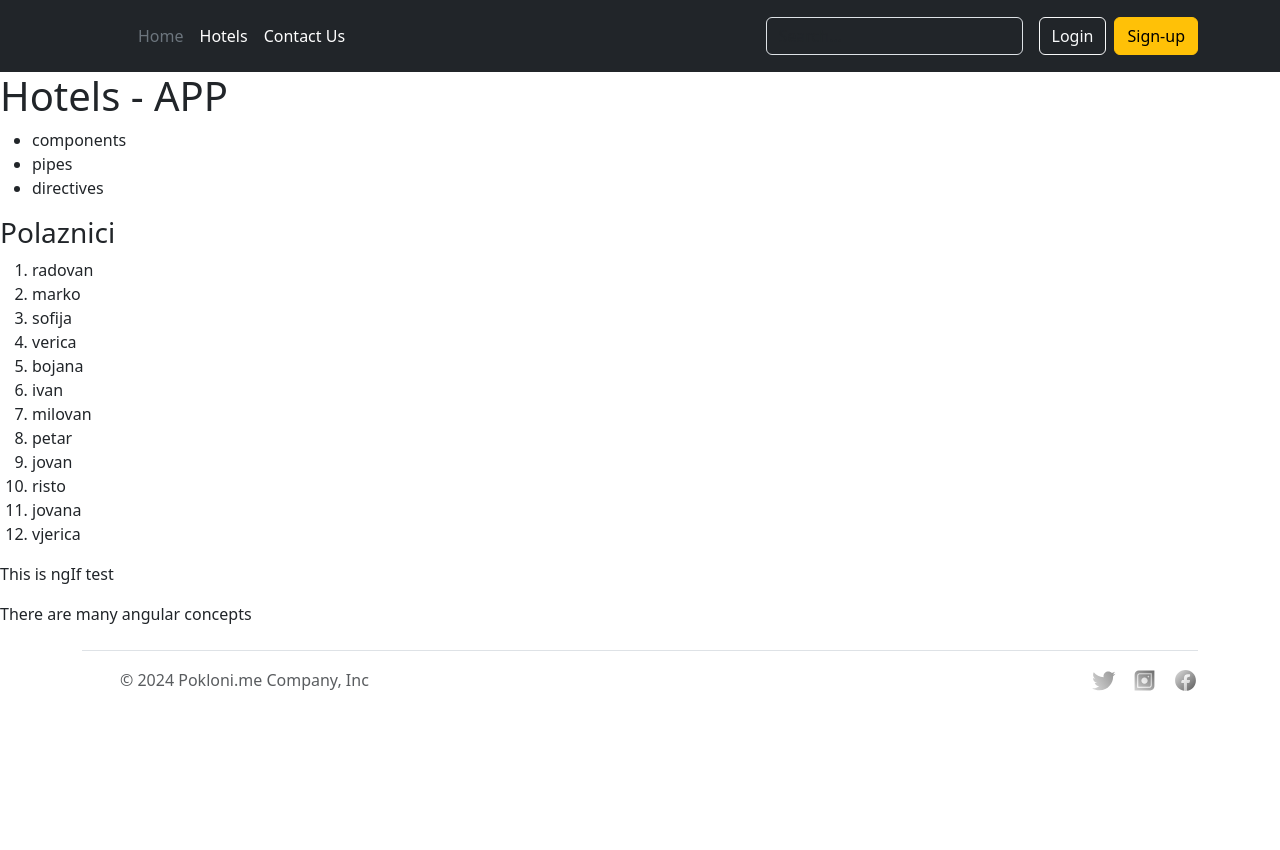
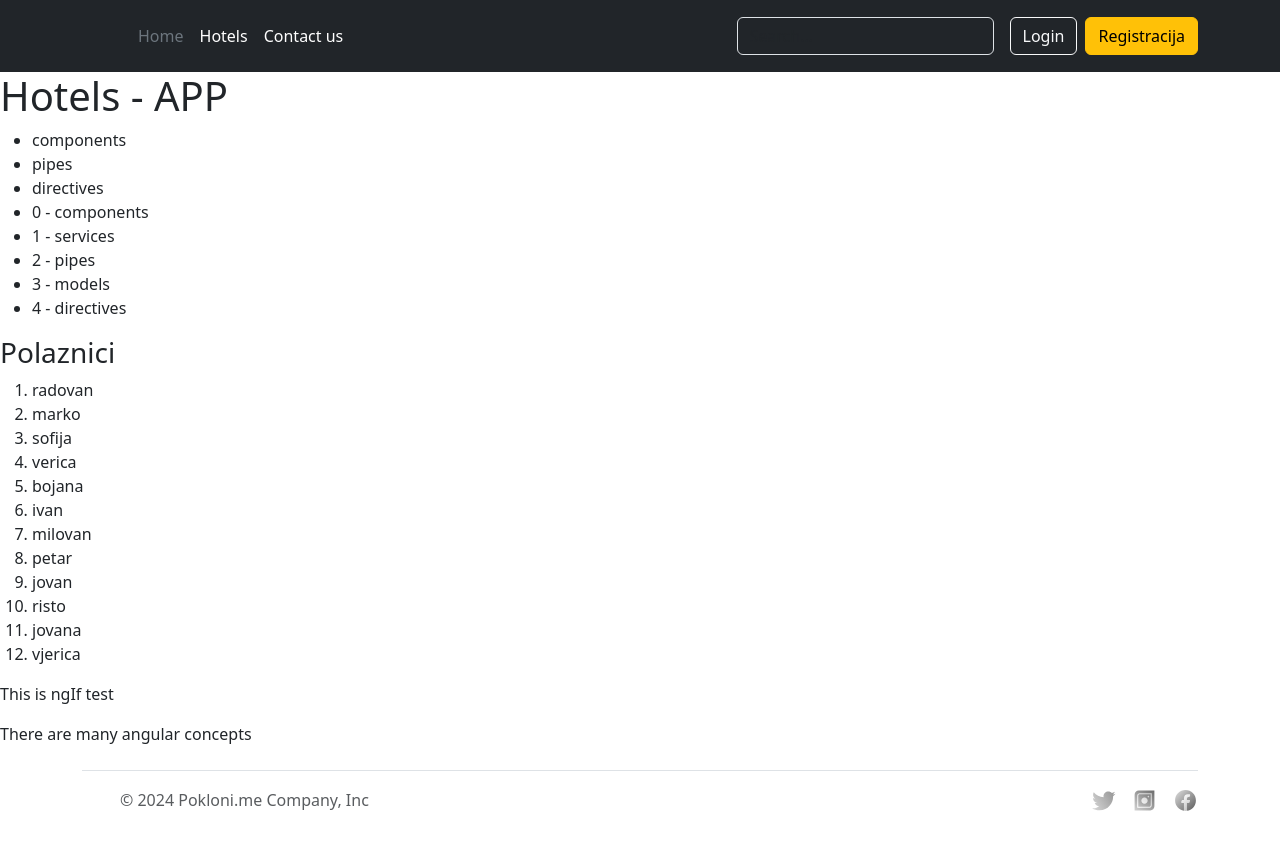
Before and after one commit to RadovanCipovic/flima-flix-movieStream, an Angular app: page / in a window 1280 px wide. Shown: the top 850 px of the page. Before the commit the page ends 800 px from the top, so only its background shows below. Built offline with nearby package versions, Linux system fonts and the light colour scheme.

Commit message:
dodati novi moduli

```diff
--- a/src/app/app-routing.module.ts
+++ b/src/app/app-routing.module.ts
@@ -1,21 +1,17 @@
-import { NgModule } from '@angular/core';
-import { RouterModule, Routes } from '@angular/router';
-import { HomeComponent } from './components/pages/home/home.component';
-import { ContactUsComponent } from './components/pages/contact-us/contact-us.component';
-import { HotelsComponent } from './components/pages/hotels/hotels.component';
+import { NgModule } from "@angular/core";
+import { RouterModule, Routes } from "@angular/router";
+import { HomeComponent } from "./components/pages/home/home.component";
+import { ContactUsComponent } from "./components/pages/contact-us/contact-us.component";
+import { HotelsComponent } from "./components/pages/hotels/hotels.component";
 
 const routes: Routes = [
   {
-    path: '',
-    component: HomeComponent,
-  },
-  {
-    path: 'contact',
-    component: ContactUsComponent,
-  },
-  {
-    path: 'hotels',
-    component: HotelsComponent,
+    path: "",
+    loadChildren: () => {
+      return import("./components/pages/pages.module").then(
+        (pm) => pm.PagesModule
+      );
+    },
   },
 ];
 
--- a/src/app/components/common/header/header.component.html
+++ b/src/app/components/helpers/header/header.component.html
@@ -27,7 +27,7 @@
         </li>
         <li>
           <a routerLink="/contact" class="nav-link px-2 text-white"
-            >Contact Us</a
+            >Contact us</a
           >
         </li>
       </ul>
@@ -43,7 +43,7 @@
 
       <div class="text-end">
         <button type="button" class="btn btn-outline-light me-2">Login</button>
-        <button type="button" class="btn btn-warning">Sign-up</button>
+        <button type="button" class="btn btn-warning">Registracija</button>
       </div>
     </div>
   </div>
--- a/src/app/components/pages/home/home.component.html
+++ b/src/app/components/pages/home/home.component.html
@@ -3,9 +3,9 @@
   <ng-container *ngFor="let item of anuglarConcepts; let i = index">
     <li *ngIf="i % 2 == 0">{{ item }}</li>
   </ng-container>
-  <!-- <li *ngFor="let item of anuglarConcepts; let i = index">
+  <li *ngFor="let item of anuglarConcepts; let i = index">
     {{ i }} - {{ item }}
-  </li> -->
+  </li>
 </ul>
 <h3>{{ description }}</h3>
 <ol>
```
Also changed, not shown: src/app/app.module.ts (+8 -11 lines), src/app/components/helpers/helpers.module.ts (added, +12 -0 lines), src/app/components/pages/pages-routing.module.ts (added, +26 -0 lines), src/app/components/pages/pages.module.ts (added, +13 -0 lines), src/app/components/helpers/footer/footer.component.html (renamed from src/app/components/common/footer/footer.component.html), src/app/components/helpers/footer/footer.component.scss (added), src/app/components/helpers/footer/footer.component.ts (renamed from src/app/components/common/footer/footer.component.ts), src/app/components/helpers/header/header.component.scss (added), src/app/components/helpers/header/header.component.ts (renamed from src/app/components/common/header/header.component.ts), 2 other files (tests, documents, lock files or other folders).
